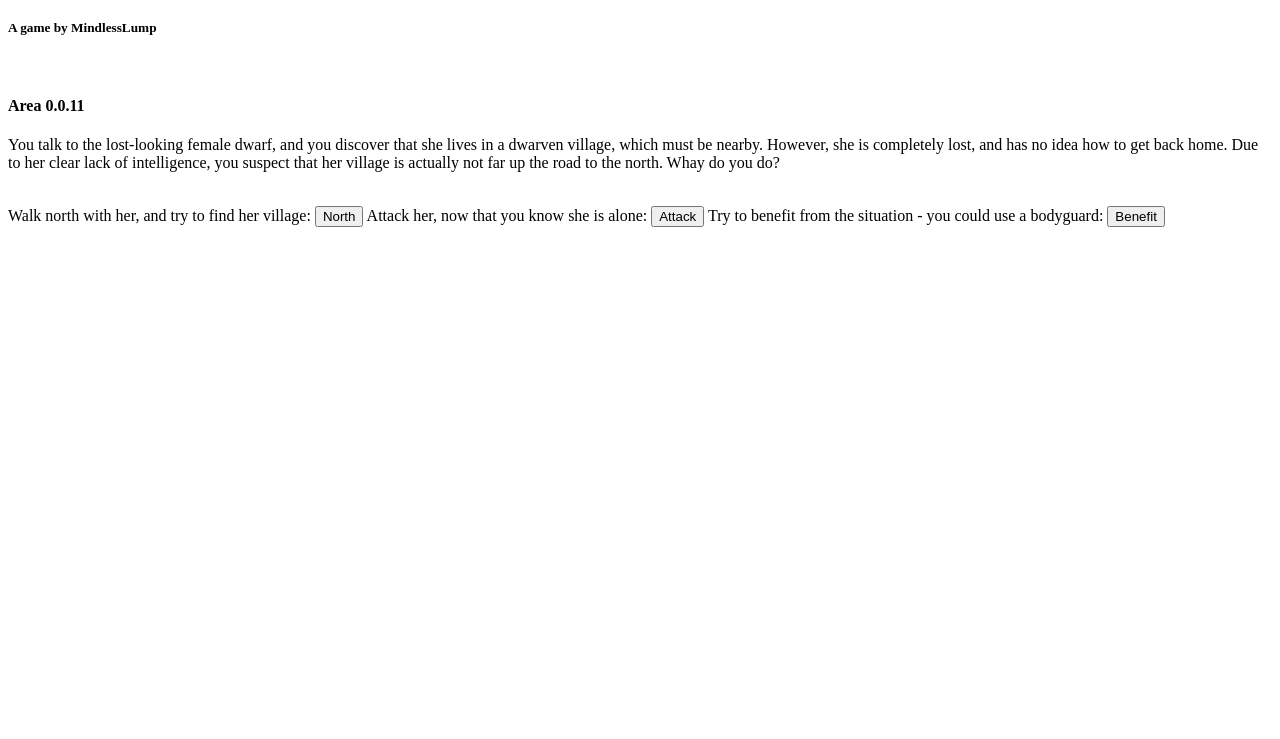
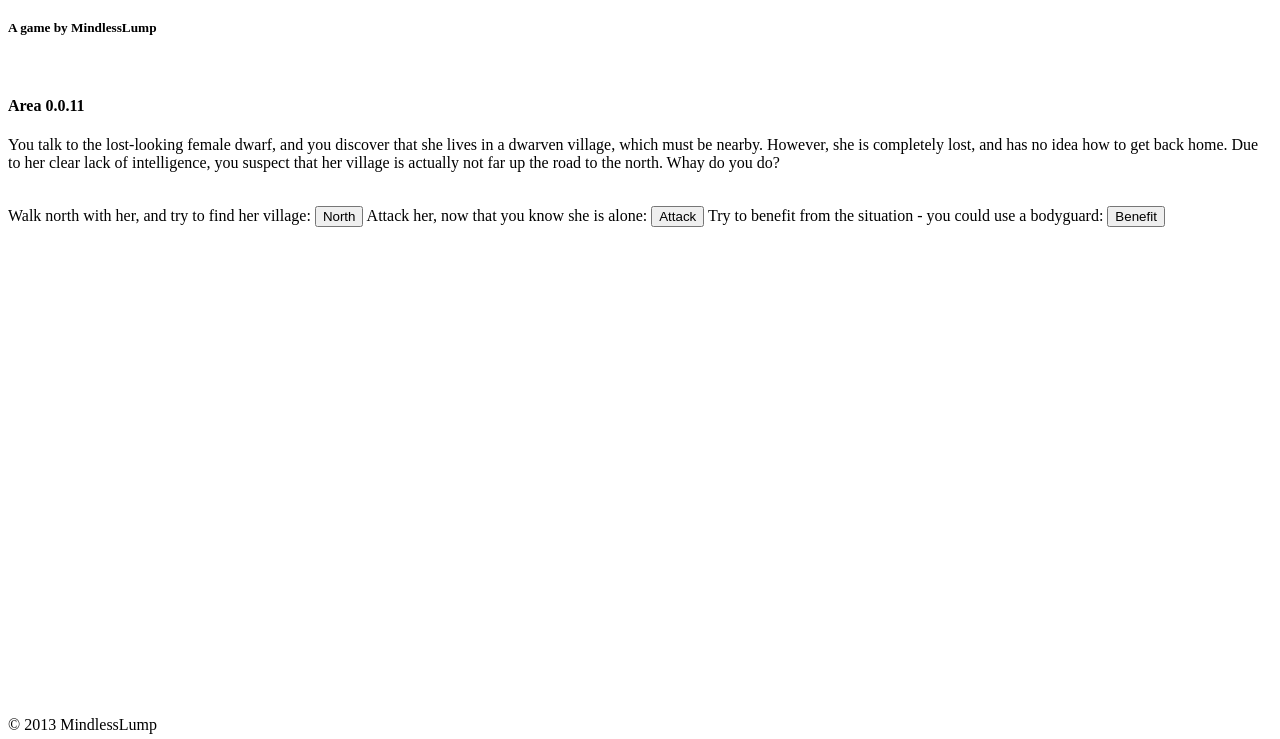
Before and after one commit to MindlessLump/WebProject, a plain HTML site: page 0.0.11.html in a window 1280 px wide. Shown: the part 61-800 px from the top of the page. Drawn offline with Linux system fonts and the light colour scheme.

Commit message:
Added Copyright notice to bottom of all pages.

```diff
--- a/0.0.11.html
+++ b/0.0.11.html
@@ -21,5 +21,9 @@
             Attack her, now that you know she is alone: <button type="button" onclick="location.href='2.0.0'">Attack</button>
             Try to benefit from the situation - you could use a bodyguard: <button type="button" onclick="location.href='0.0.40'">Benefit</button>
         </form>
+
+        <div style="position: absolute; bottom: 5px">
+        	&copy; 2013 MindlessLump
+        </div>
     </body>
 </html>
```
Also changed, not shown: 0.0.10.html (+3 -0 lines), 0.0.12.html (+4 -0 lines), 0.0.20.html (+4 -0 lines), 0.0.30.html (+4 -0 lines), 0.0.html (+3 -1 lines), 1.0.0.html (+4 -0 lines), 2.0.0.html (+4 -0 lines), index.html (+4 -0 lines), skeleton.html (+4 -0 lines).
